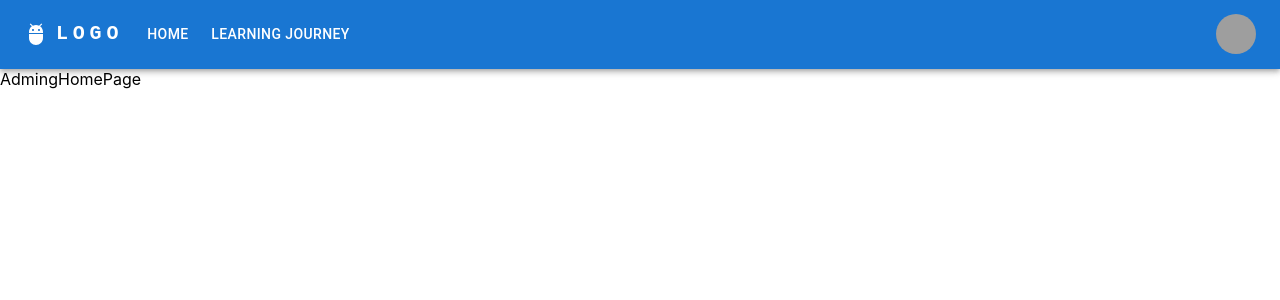
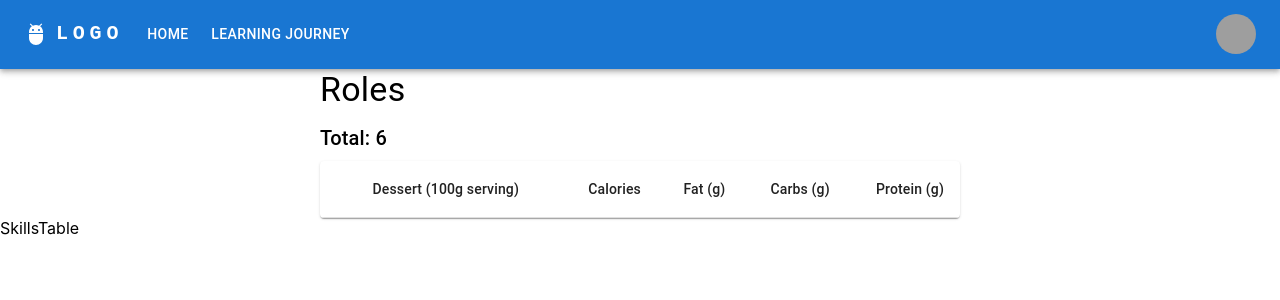
Before and after one commit to chewyixin99/is212-spm-22, a React (Create React App) app in the folder frontend/: page /admin in a window 1280 px wide. Shown: the top 300 px of the page. Built offline with nearby package versions, Linux system fonts and the light colour scheme; grey boxes are pictures that could not be loaded.

Commit message:
Table structure, SectionHeader

```diff
--- a/frontend/src/components/Roles/RolesTable.js
+++ b/frontend/src/components/Roles/RolesTable.js
@@ -1,7 +1,65 @@
 import React from 'react'
+import propTypes from 'prop-types'
 
-function RolesTable() {
-  return <div>RolesTable</div>
+import {
+  Box,
+  Paper,
+  TableContainer,
+  Table,
+  TableHead,
+  TableBody,
+  TableRow,
+  TableCell,
+} from '@mui/material'
+
+import SectionHeader from '../common/SectionHeader'
+import { DUMMYROLEDATA } from '../../constants'
+
+function RolesTable({ isAbbreviated }) {
+  const isLoading = false // TODO: for data retrieval later on
+  let tableData = []
+
+  // TODO: Dispatch - if isAbbreviated retrieve top 5, else retrieve entire list
+  if (isAbbreviated) {
+    tableData = DUMMYROLEDATA.slice(0, 6)
+  } else {
+    tableData = DUMMYROLEDATA
+  }
+
+  const renderSubheader = () => {
+    if (isLoading) {
+      return 'Loading...'
+    }
+    if (tableData.length === 0) {
+      return 'Total: 0'
+    }
+    return `Total: ${tableData.length}`
+  }
+
+  return (
+    <Box sx={{ width: '50%', margin: 'auto' }}>
+      <SectionHeader header="Roles" subHeader={renderSubheader()} />
+      <TableContainer component={Paper}>
+        <Table aria-label="collapsible table">
+          <TableHead>
+            <TableRow>
+              <TableCell />
+              <TableCell>Dessert (100g serving)</TableCell>
+              <TableCell align="right">Calories</TableCell>
+              <TableCell align="right">Fat&nbsp;(g)</TableCell>
+              <TableCell align="right">Carbs&nbsp;(g)</TableCell>
+              <TableCell align="right">Protein&nbsp;(g)</TableCell>
+            </TableRow>
+          </TableHead>
+          <TableBody />
+        </Table>
+      </TableContainer>
+    </Box>
+  )
+}
+
+RolesTable.propTypes = {
+  isAbbreviated: propTypes.bool,
 }
 
 export default RolesTable
--- /dev/null
+++ b/frontend/src/components/common/SectionHeader.js
@@ -0,0 +1,32 @@
+import React from 'react'
+import propTypes from 'prop-types'
+
+import { Box, Typography } from '@mui/material'
+
+const SectionHeader = ({ header, subHeader }) => {
+  const renderHeader = () => (
+    <Typography variant="h4" gutterBottom>
+      {header}
+    </Typography>
+  )
+
+  const renderSubHeader = () => (
+    <Typography variant="h6" gutterBottom>
+      {subHeader}
+    </Typography>
+  )
+
+  return (
+    <Box>
+      {header && renderHeader()}
+      {subHeader && renderSubHeader()}
+    </Box>
+  )
+}
+
+SectionHeader.propTypes = {
+  header: propTypes.string,
+  subHeader: propTypes.string,
+}
+
+export default SectionHeader
--- a/frontend/src/constants.js
+++ b/frontend/src/constants.js
@@ -50,3 +50,42 @@ export const DUMMYLJDATA = [
       'https://img.freepik.com/free-vector/female-engineer-standing-near-chalkboard-explaining-project-draft-building-worker-flat-vector-illustration-construction-architecture_74855-8362.jpg?w=1380&t=st=1664982310~exp=1664982910~hmac=8ad3286bfdece15354e78e7135eff2f5432b0e8b33a9fbb8fb1772b33f59ba1b',
   },
 ]
+
+export const DUMMYROLEDATA = [
+  {
+    id: 1,
+    role_name: 'Role 1',
+    status: 'Status 1',
+    skills: ['God', 'God Bless', 'I am the best'],
+  },
+  {
+    id: 2,
+    role_name: 'Role 2',
+    status: 'Status 2',
+    skills: ['Another God', 'Another God Bless', 'I am, indeed, the best'],
+  },
+  {
+    id: 3,
+    role_name: 'Role 3',
+    status: 'Status 3',
+    skills: ['This God', 'This God Bless', 'I am'],
+  },
+  {
+    id: 4,
+    role_name: 'Role 4',
+    status: 'Status 4',
+    skills: ['What God', 'What God Bless', 'I am him'],
+  },
+  {
+    id: 5,
+    role_name: 'Role 5',
+    status: 'Status 5',
+    skills: ['God', 'God Bless', 'Am I Him?'],
+  },
+  {
+    id: 6,
+    role_name: 'Role 6',
+    status: 'Status 6',
+    skills: ['God', 'God Bless', 'I am, truly, Him'],
+  },
+]
--- a/frontend/src/pages/admin/AdmingHomePage.js
+++ b/frontend/src/pages/admin/AdmingHomePage.js
@@ -1,7 +1,17 @@
 import React from 'react'
 
+import { Box } from '@mui/material'
+
+import RolesTable from '../../components/roles/RolesTable'
+import SkillsTable from '../../components/skills/SkillsTable'
+
 function AdmingHomePage() {
-  return <div>AdmingHomePage</div>
+  return (
+    <Box>
+      <RolesTable isAbbreviated />
+      <SkillsTable />
+    </Box>
+  )
 }
 
 export default AdmingHomePage
--- a/frontend/src/pages/staff/StaffHomePage.js
+++ b/frontend/src/pages/staff/StaffHomePage.js
@@ -1,8 +1,5 @@
 import React from 'react'
-import {
-  Link,
-  // useOutletContext
-} from 'react-router-dom'
+import { Link, useOutletContext } from 'react-router-dom'
 
 import { styled } from '@mui/material/styles'
 import {
@@ -18,6 +15,8 @@ import {
   CardContent,
   CardMedia,
 } from '@mui/material'
+
+import SectionHeader from '../../components/common/SectionHeader'
 import { DUMMYLJDATA } from '../../constants'
 
 const Item = styled(Paper)(({ theme }) => ({
@@ -33,7 +32,8 @@ const Item = styled(Paper)(({ theme }) => ({
 // }
 
 function StaffHomePage() {
-  // const outletContext = useOutletContext()
+  const outletContext = useOutletContext()
+  console.log(outletContext)
   const learningJourneyList = DUMMYLJDATA
 
   return (
@@ -54,9 +54,7 @@ function StaffHomePage() {
         }}
       />
       <Box sx={{ marginBottom: '10vh', justifyContent: 'center' }}>
-        <Typography variant="h4" component="div" gutterBottom>
-          Learning Journey
-        </Typography>
+        <SectionHeader header="Learning Journey" />
         <Stack spacing={2}>
           {learningJourneyList.length > 0 ? (
             learningJourneyList.slice(0, 2).map((item) => (
@@ -142,9 +140,7 @@ function StaffHomePage() {
       </Box>
 
       <Box sx={{ marginBottom: '10vh' }}>
-        <Typography variant="h4" component="div" gutterBottom>
-          Roles
-        </Typography>
+        <SectionHeader header="Roles" />
         <Grid container spacing={4}>
           <Grid item xs={12} md={4}>
             <Card sx={{ maxWidth: 345 }}>
```
Also changed, not shown: frontend/src/components/Roles/Roles.js (added, +19 -0 lines), frontend/src/components/Roles/RolesTableItem.js (deleted, +0 -7 lines), frontend/src/components/Roles/RolesTableRow.js (added, +7 -0 lines), frontend/.eslintrc.json.
